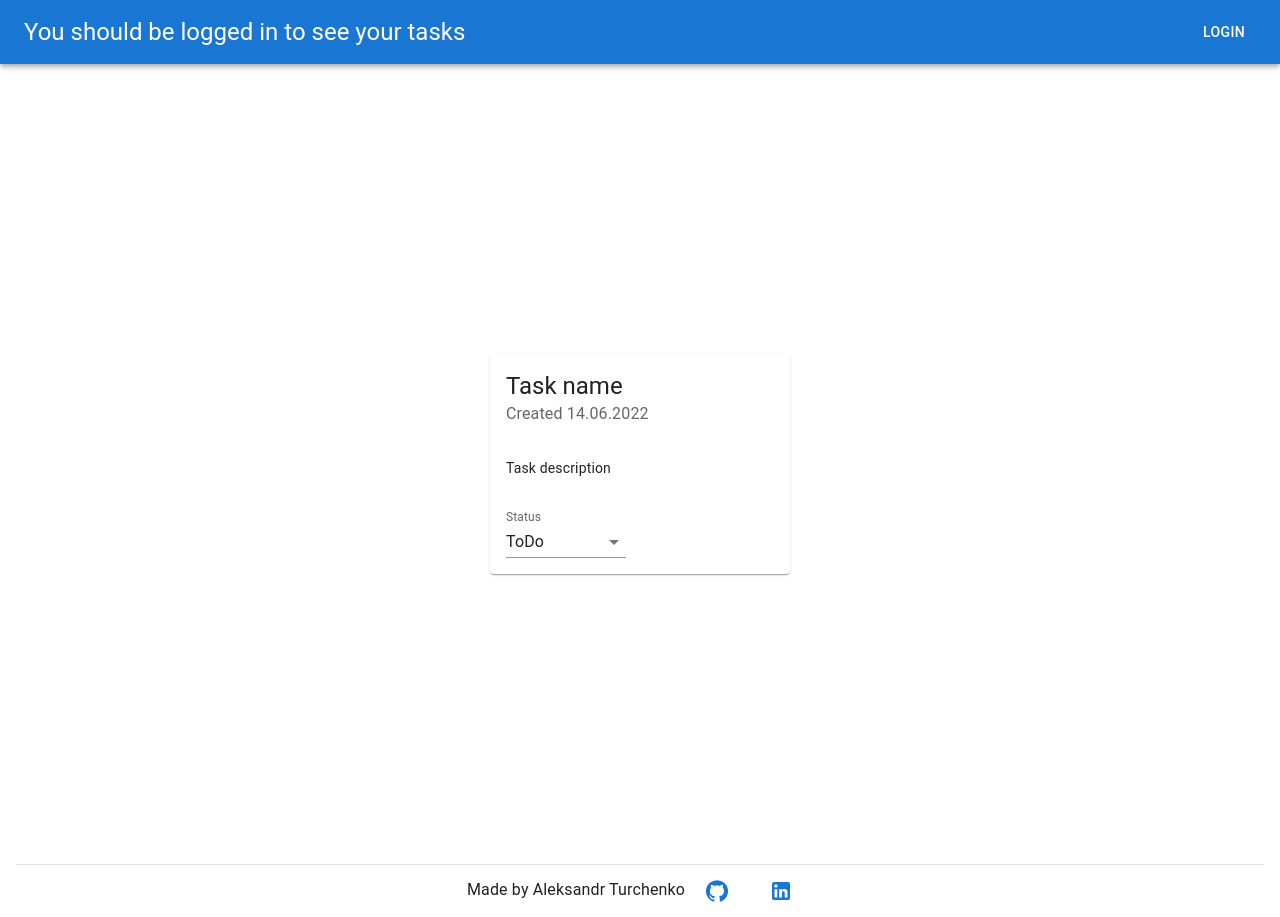
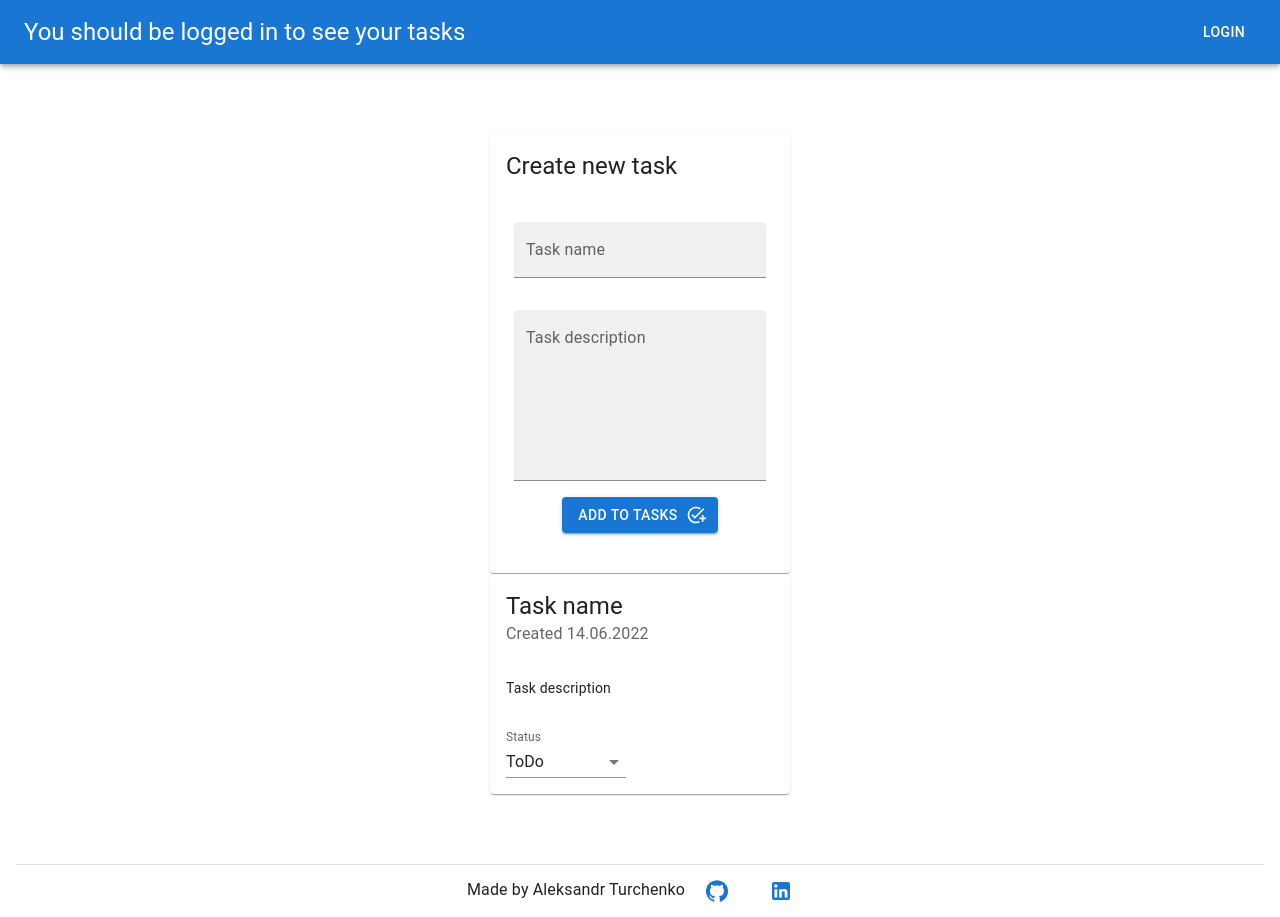
Before and after one commit to alext100/todo-list, a Next.js app: page / in a window 1280 px wide. Built offline with nearby package versions, Linux system fonts and the light colour scheme; no server answers.

Commit message:
Axios installed

```diff
--- a/package.json
+++ b/package.json
@@ -22,6 +22,7 @@
     "@testing-library/react": "^13.3.0",
     "@testing-library/user-event": "^14.2.0",
     "@types/testing-library__jest-dom": "^5.14.3",
+    "axios": "^0.27.2",
     "next": "12.1.6",
     "prop-types": "^15.8.1",
     "react": "18.1.0",
--- a/pages/index.tsx
+++ b/pages/index.tsx
@@ -1,5 +1,7 @@
+import CreateTask from "@/components/CreateTask/CreateTask";
 import Footer from "@/components/Footer/Footer";
 import TaskCard from "@/components/TaskCard/TaskCard";
+import { Divider } from "@mui/material";
 import type { NextPage } from "next";
 import Head from "next/head";
 import Header from "../components/Header/Header";
@@ -15,6 +17,8 @@ const Home: NextPage = () => (
         <link rel="icon" href="/favicon.ico" />
       </Head>
       <main className={styles.main}>
+        <CreateTask />
+        <Divider />
         <TaskCard />
       </main>
     </div>
```
Also changed, not shown: 1 other file (tests, documents, lock files or other folders).
